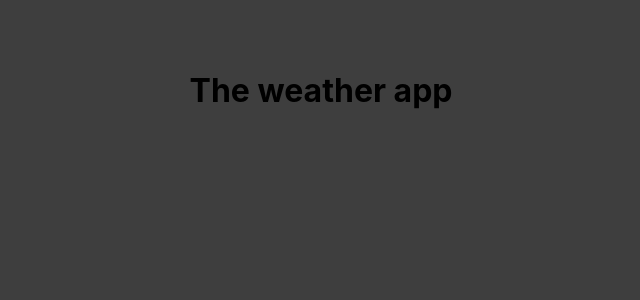
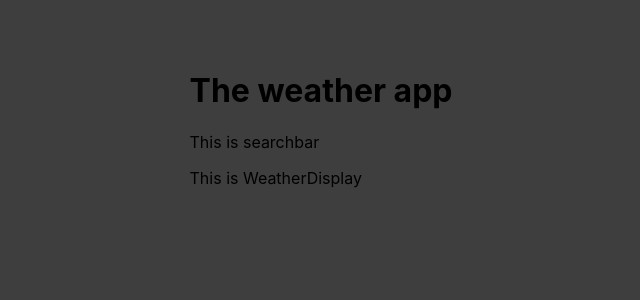
Before and after one commit to mak2506/weather-app, a React (Create React App) app: page / in a window 1280 px wide. Shown: the top 300 px of the page, without its empty margins (319-959 px from the left). Built offline with nearby package versions, Linux system fonts and the light colour scheme.

Commit message:
components added

```diff
--- a/src/App.js
+++ b/src/App.js
@@ -1,9 +1,14 @@
 import './index.css';
+import React, {useState} from 'react';
+import SearchBar from './components/SearchBar';
+import WeatherDisplay from './components/WeatherDisplay';
 
 function App() {
   return (
     <div className="App">
       <h1>The weather app</h1>
+      <SearchBar/>
+      <WeatherDisplay/>
     </div>
   );
 }
--- /dev/null
+++ b/src/components/SearchBar.js
@@ -0,0 +1,11 @@
+import React from 'react';
+
+function SearchBar() {
+    return (
+        <div>
+            <p>This is searchbar</p>
+        </div>
+    );
+}
+
+export default SearchBar;
--- /dev/null
+++ b/src/components/WeatherDisplay.js
@@ -0,0 +1,11 @@
+import React from 'react';
+
+function WeatherDisplay() {
+    return (
+        <div>
+            <p>This is WeatherDisplay</p>
+        </div>
+    );
+}
+
+export default WeatherDisplay;
```
Also changed, not shown: src/components/LoadingSpinner.js (added, +11 -0 lines).
